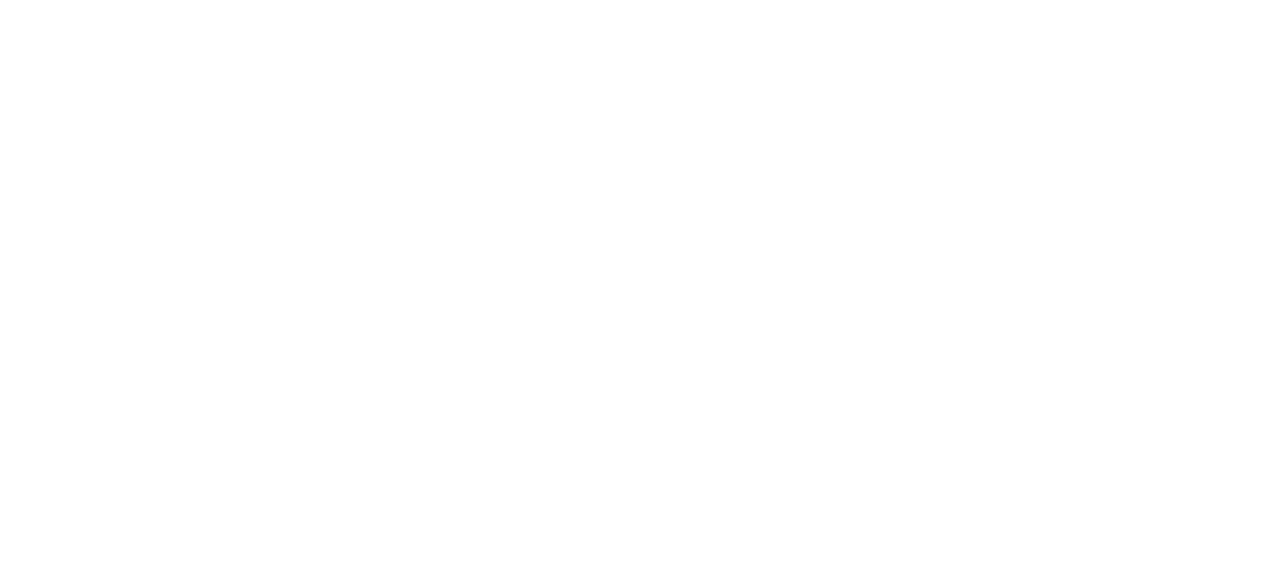
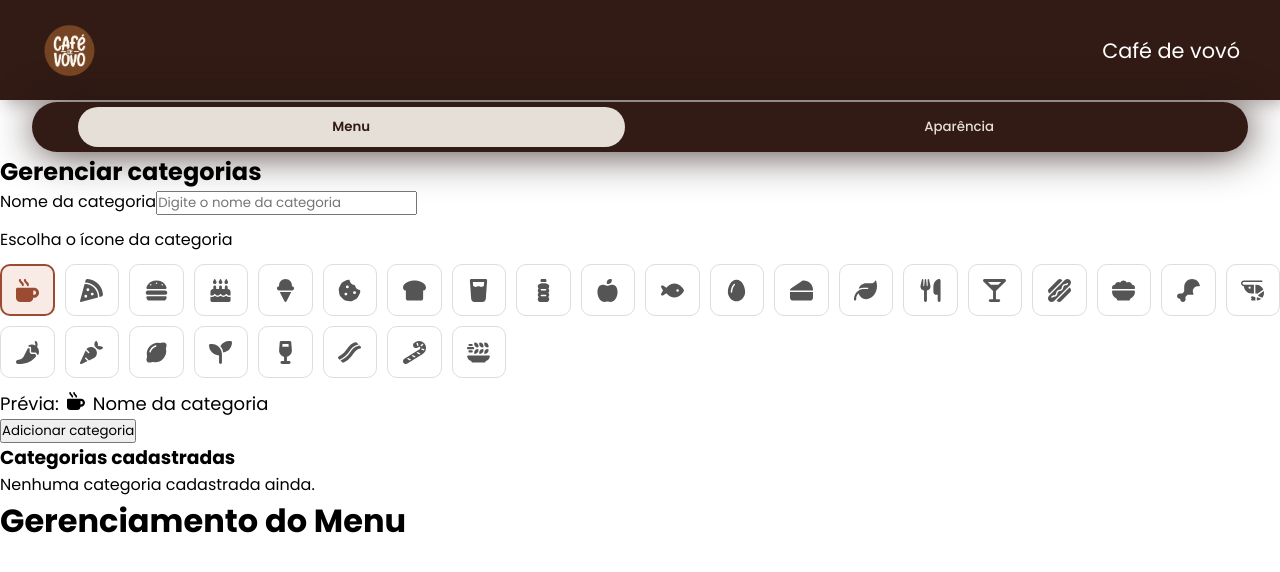
Before and after one commit to FatecFranca/DSM-PI3-G01-2026-2, a React app in the folder frontend/: page /menu in a window 1280 px wide. Before the commit this address had no page. Shown: the top 572 px of the page. Built offline with nearby package versions, Linux system fonts and the light colour scheme; the HTML template or start-up script is replaced by a standard one; a web font is replaced by a local one.

Commit message:
feat(categorias): atualiza arquivos para incluir icones das categorias

```diff
--- a/frontend/src/App.jsx
+++ b/frontend/src/App.jsx
@@ -1,8 +1,9 @@
 
 import { Routes, Route } from 'react-router-dom';
-import Home from './pages/cliente/Home';
-import Cardapio from './pages/cliente/Cardapio';
-import Preferencias from './pages/adm/Preferencias';
+import Home from './pages/cliente/Home';               // pagina de abertura cliente.
+import Cardapio from './pages/cliente/Cardapio';      // mostra as opções de itens do carrdapio disponiveis para os clientes
+import Preferencias from './pages/adm/Preferencias'; // edita preferencias de aparencia do sistema
+import Menu from './pages/adm/Menu';                // página de menu que mostra as categorias q tem em adm
 
 
 function App() {
@@ -11,6 +12,7 @@ function App() {
       <Route path="/" element={<Home/>} />
       <Route path='/cardapio' element={<Cardapio/>}/>
       <Route path='/preferencias' element={<Preferencias/>}/>
+      <Route path='/menu' element={<Menu/>}/>
     </Routes>
   );
 }
--- a/frontend/src/main.jsx
+++ b/frontend/src/main.jsx
@@ -4,11 +4,14 @@ import { BrowserRouter} from 'react-router-dom' // liga a navegação por URL
 
 import './index.css'
 import App from './App.jsx'
+import { CardapioProvider } from './context/CardapioContext.jsx'
 
 createRoot(document.getElementById('root')).render(
   <StrictMode>
     <BrowserRouter>
-          <App />
+          <CardapioProvider>
+            <App />
+      </CardapioProvider>
     </BrowserRouter>
 
   </StrictMode>,
--- a/frontend/src/pages/adm/Menu.jsx
+++ b/frontend/src/pages/adm/Menu.jsx
@@ -1,15 +1,16 @@
-import { useNavigate } from "react-router-dom"
+
 import Header from "../../componets/Header/Header";
 import MenuAba from "../../componets/MenuAba/MenuAba";
+import ListaCategorias from "../../componets/ListaCategorias/ListaCategorias"
 
 function Menu(){
-    const navigate = useNavigate();
+
     return(
         <div>
             <Header/>
             <MenuAba />
-            <h1>Gerenciamento do Menu</h1> {/* Ajustado o texto aqui */}
-            <button onClick={()=> navigate('/preferencias')}>Voltar para a Preferencias</button>
+              <ListaCategorias />
+            <h1>Gerenciamento do Menu</h1>
         </div>
     )
 }
--- a/frontend/src/pages/adm/Preferencias.jsx
+++ b/frontend/src/pages/adm/Preferencias.jsx
@@ -10,7 +10,7 @@ function Preferencias(){
             <Header/>
             <MenuAba />
             <h1>Preferencias app</h1>
-            <button onClick={()=> navigate('/')}>botão de navegação pag adm</button>
+
         </div>
     )
 
--- a/frontend/src/pages/cliente/Cardapio.jsx
+++ b/frontend/src/pages/cliente/Cardapio.jsx
@@ -8,7 +8,6 @@ import donnuts from '../../assets/donnuts.png'
 
 function Cardapio(){
     const imagensCardapio =[cafe, croassant, donnuts]
-    const navigate = useNavigate();
     return(
 
         <div>
```
